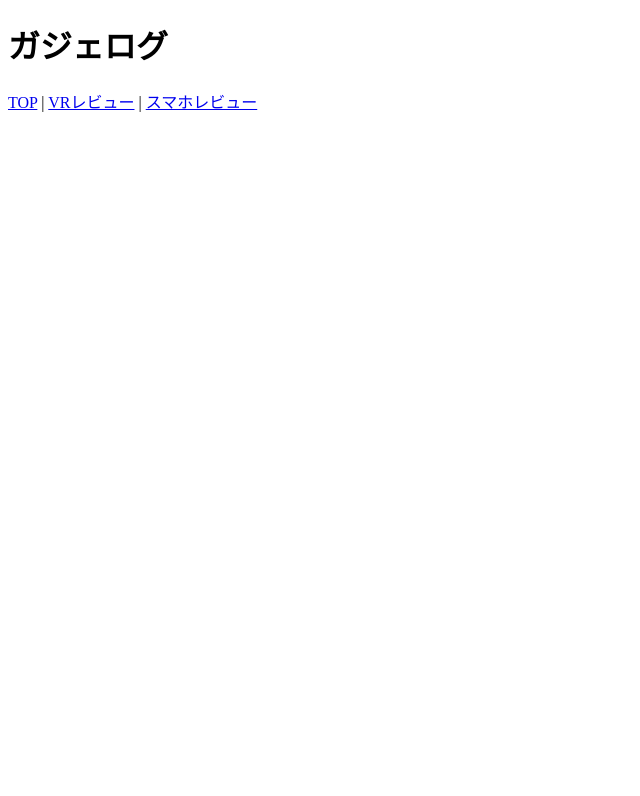
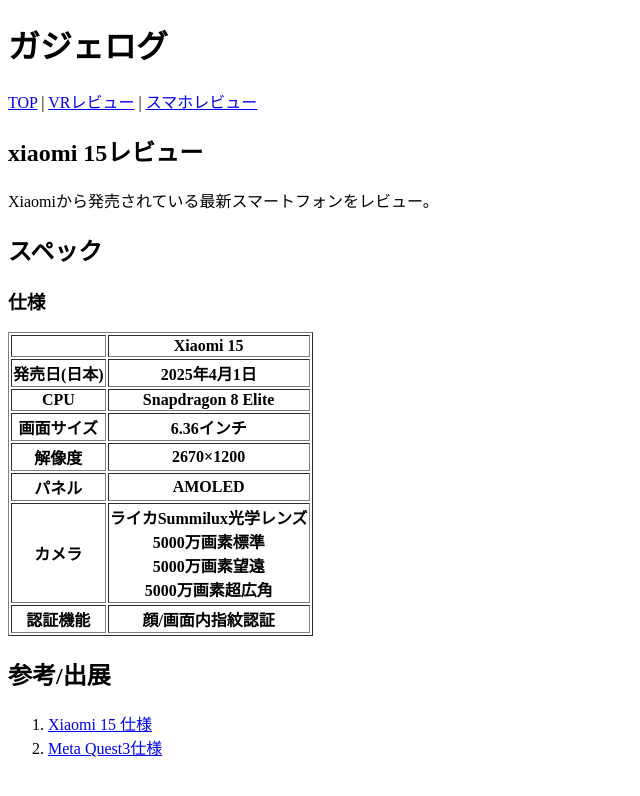
Before and after one commit to web2025-024/information-processing-4th, a plain HTML site: page xiaomi.html in a window 1280 px wide. Shown: the whole page, without its empty margins (0-640 px from the left). Drawn offline with Linux system fonts and the light colour scheme.

Commit message:
Add files via upload

```diff
--- a/xiaomi.html
+++ b/xiaomi.html
@@ -14,5 +14,60 @@
         <a href="xiaomi.html">スマホレビュー</a>
     </nav>
 
+    <h2>xiaomi 15レビュー</h2>
+
+    <p>Xiaomiから発売されている最新スマートフォンをレビュー。</p>
+
+    <h2>スペック</h2>
+    <h3>仕様</h3>
+
+    <table border="1">
+        <tr>
+            <th></th>
+            <th>Xiaomi 15</th>
+        </tr>
+        <tr>
+            <th>発売日(日本)</th>
+            <th>2025年4月1日</th>
+        </tr>
+        <tr>
+            <th>CPU</th>
+            <th>Snapdragon 8 Elite</th>
+        </tr>
+        <tr>
+            <th>画面サイズ</th>
+            <th>6.36インチ</th>
+        </tr>
+        <tr>
+            <th>解像度</th>
+            <th>2670×1200</th>
+        </tr>
+        <tr>
+            <th>パネル</th>
+            <th>AMOLED</th>
+        </tr>
+        <tr>
+            <th>カメラ</th>
+            <th>ライカSummilux光学レンズ<br>
+                5000万画素標準<br>
+                5000万画素望遠<br>
+                5000万画素超広角
+            </th>
+        </tr>
+        <tr>
+            <th>認証機能</th>
+            <th>顔/画面内指紋認証</th>
+        </tr>
+
+
+    </table>
+
+    <h2>参考/出展</h2>
+
+    <ol>
+        <li><a href="https://www.mi.com/jp/product/xiaomi-15/specs/" target="_blank">Xiaomi 15 仕様</a></li>
+        <li><a href="https://www.meta.com/jp/quest/quest-3/buy-now/?srsltid=AfmBOoo949FcVL5ugbgIVelG9InBcPvssPUpETii35mMCkwTTh7Lutgm" target="_blank">Meta Quest3仕様</a></li>
+    </ol>
+
 </body>
 </html>
```
